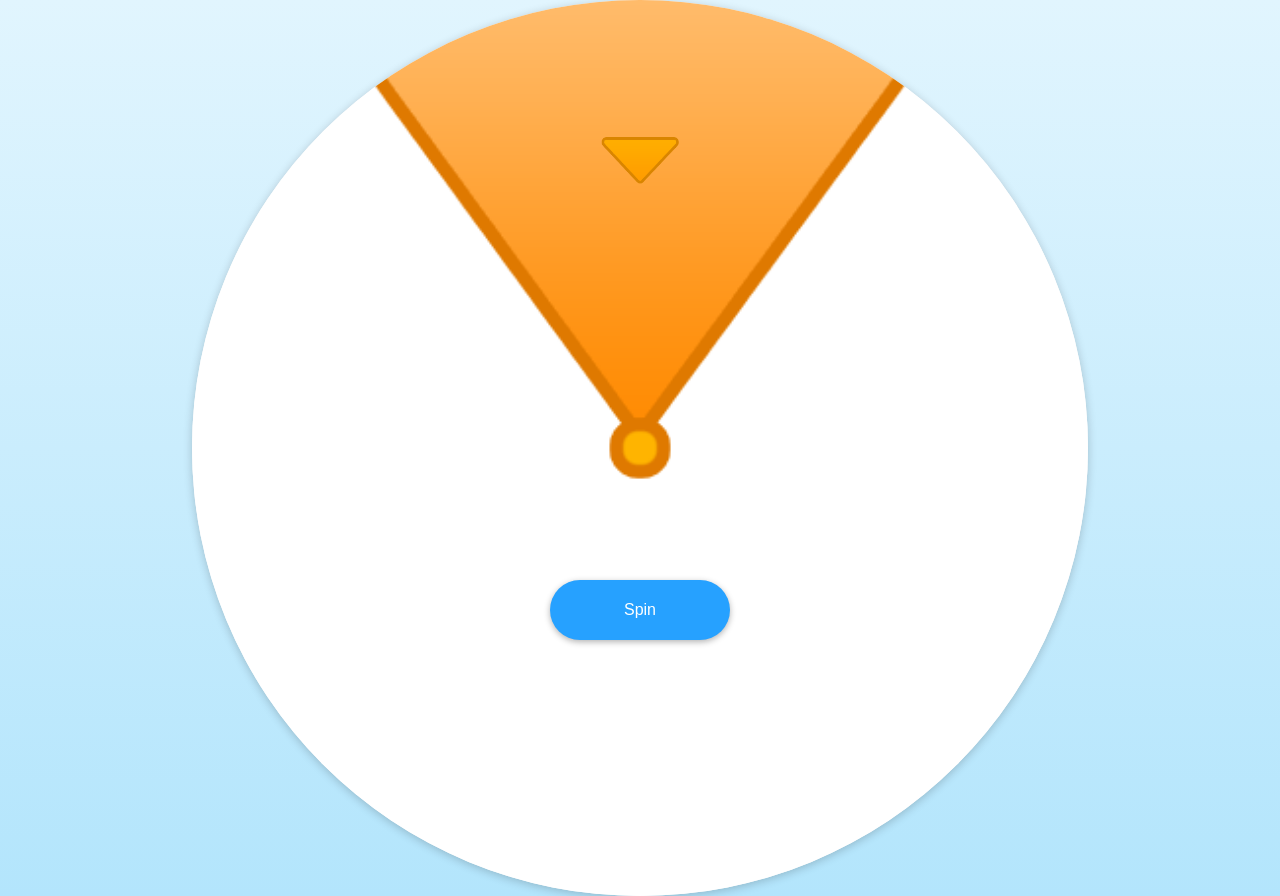
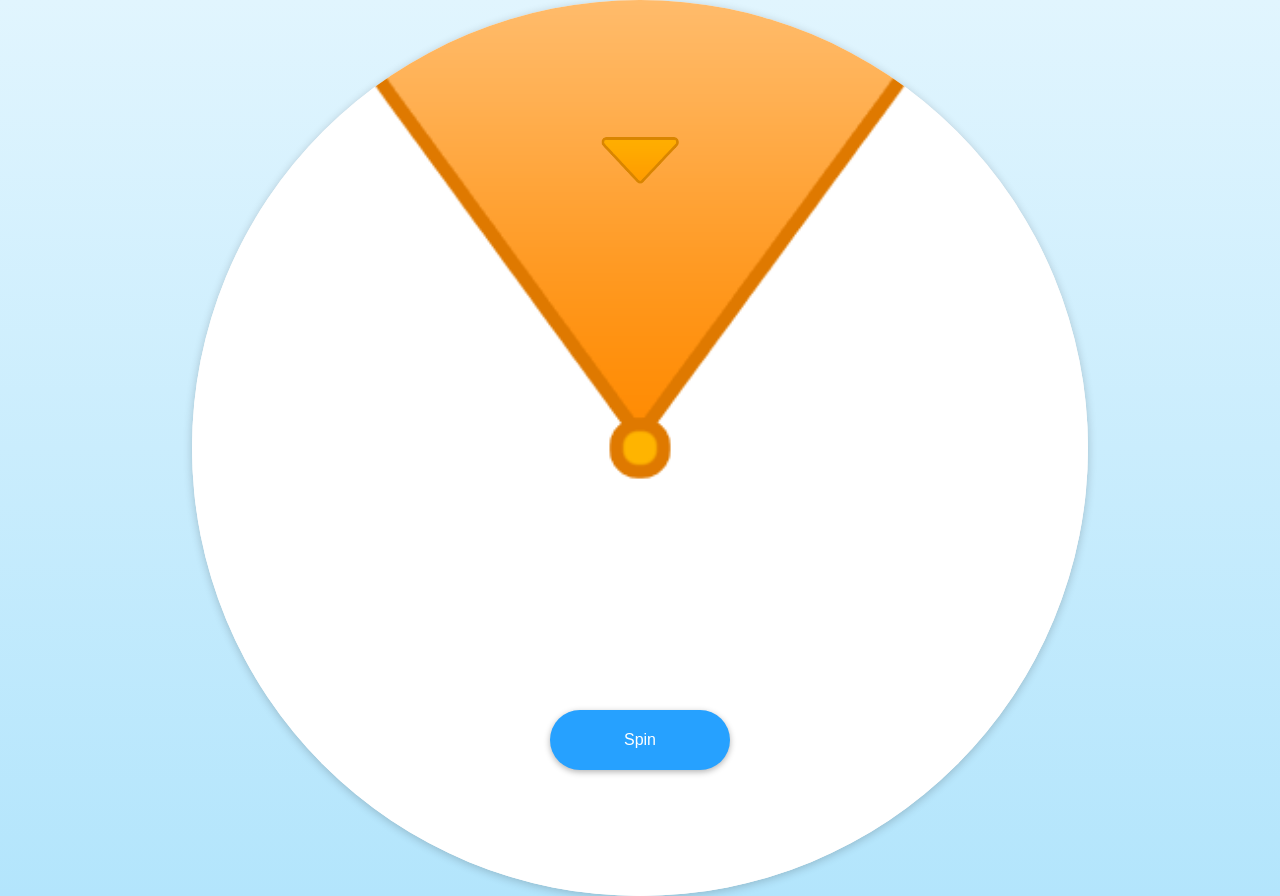
Before and after one commit to RfailesDev/IB_Sp_Website, a plain HTML site: page index.html in a window 1280 px wide. Drawn offline with Linux system fonts and the light colour scheme.

Commit message:
Add files via upload

```diff
--- a/style.css
+++ b/style.css
@@ -48,7 +48,7 @@ body {
   position: absolute;
   left: 50%;
   transform: translateX(-50%);
-  bottom: 160px;
+  bottom: 30px;
   padding: 10px 20px;
   border: none;
   border-radius: 30px;
```
